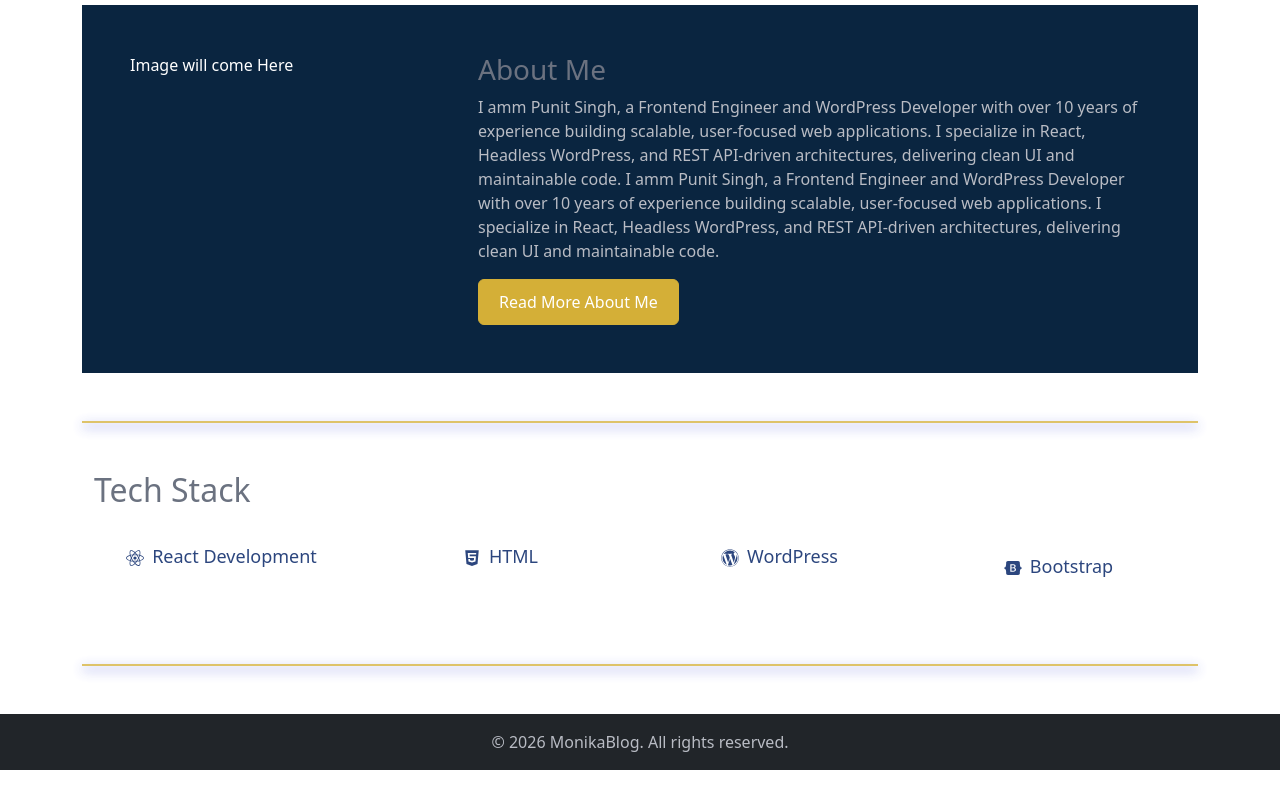
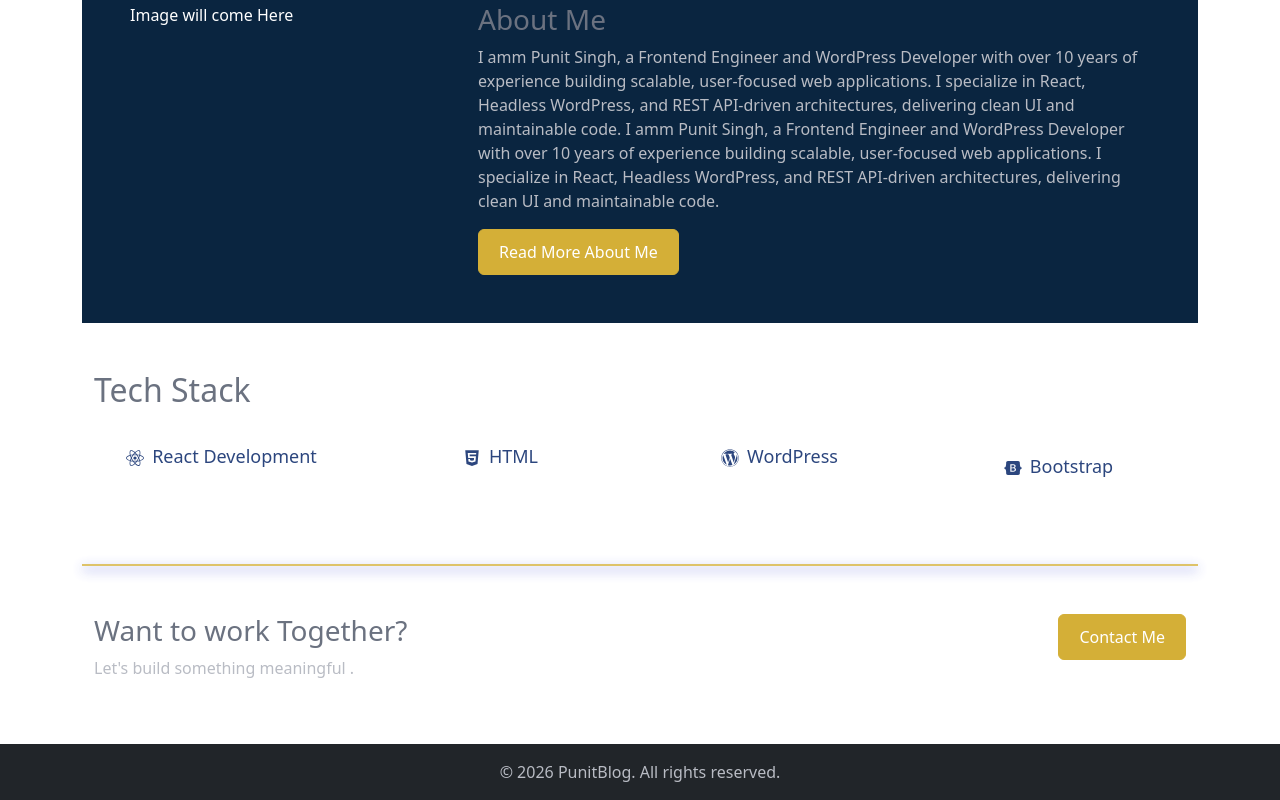
Before and after one commit to monikadass638/React-theme-for-headless-wordpress, a React (Vite) app: page / in a window 1280 px wide. Shown: the part 685-1485 px from the top of the page. Before the commit the page ends 1455 px from the top, so only its background shows below. Built offline with nearby package versions, Linux system fonts and the light colour scheme; no server answers.

Commit message:
added some new features to the pages

```diff
--- a/src/api/wordpress.js
+++ b/src/api/wordpress.js
@@ -3,7 +3,7 @@ import { WP_API_URL } from "../config";
 //get the first 4 latest post
 
 export const getPosts = async () => {
-  const response = await fetch(`${WP_API_URL}posts?per_page=4&_embed`);
+  const response = await fetch(`${WP_API_URL}posts?per_page=3&_embed`);
 
   return response.json();
 };
--- a/src/components/Contact.jsx
+++ b/src/components/Contact.jsx
@@ -2,7 +2,19 @@ import React from 'react'
 
 function Contact() {
     return (
-        <div>Contact</div>
+        <section>
+            <div className="container my-5">
+                <div className='d-flex justify-content-between'>
+                    <div>
+                        <h3>Want to work Together?</h3>
+                        <p>Let's build something meaningful . </p>
+                    </div>
+                    <div> <button className="btn btn-primary-gold ">Contact Me</button></div>
+                </div>
+
+
+            </div>
+        </section>
     )
 }
 
--- a/src/components/Footer.jsx
+++ b/src/components/Footer.jsx
@@ -4,7 +4,7 @@ function Footer() {
     return (
         <section>
             <div className='container-fluid mt-5 navbar-dark bg-dark text-white text-center'>
-                <p className='mb-0 py-3'>© 2026 MonikaBlog. All rights reserved.</p>
+                <p className='mb-0 py-3'>© 2026 PunitBlog. All rights reserved.</p>
             </div>
 
         </section>
--- a/src/components/LatestBlogs.jsx
+++ b/src/components/LatestBlogs.jsx
@@ -22,7 +22,7 @@ function LatestBlogs() {
                 <div className='row'>
                     {
                         latestPost.map((postData, index) => (
-                            <div className='col-md-3 my-3' key={index}>
+                            <div className='col-md-4 my-3' key={index}>
 
                                 <BlogCard post={postData} />
                             </div>
@@ -33,7 +33,7 @@ function LatestBlogs() {
                     }
                 </div>
             </div>
-            <hr className="hr-hero my-5 border-2 opacity-75"></hr>
+
         </section >
     )
 }
--- a/src/pages/BlogList.jsx
+++ b/src/pages/BlogList.jsx
@@ -3,6 +3,7 @@ import Header from '../components/Header'
 import LatestBlogs from '../components/LatestBlogs'
 import { getallPosts } from '../api/wordpress';
 import BlogCard from '../components/BlogCard';
+import Footer from '../components/Footer';
 
 function BlogList() {
     const [allPosts, setallPosts] = useState([]);
@@ -11,6 +12,7 @@ function BlogList() {
         const fetchallposts = async () => {
             const response = await getallPosts();
             setallPosts(response);
+            console.log(response);
         }
         fetchallposts();
 
@@ -25,7 +27,7 @@ function BlogList() {
                     <div className="row my-5">
                         {
                             allPosts.map((postData, index) => (
-                                <div className='col-md-3 mb-3' key={index}>
+                                <div className='col-md-4 mb-4' key={index}>
                                     <BlogCard post={postData} />
                                 </div>
                             ))
@@ -36,6 +38,7 @@ function BlogList() {
 
 
             </section >
+            <Footer />
         </>
 
 
--- a/src/pages/Home.jsx
+++ b/src/pages/Home.jsx
@@ -5,6 +5,7 @@ import Header from "../components/Header"
 import Footer from '../components/Footer'
 import Hero from '../components/Hero'
 import Skills from '../components/Skills'
+import Contact from '../components/Contact'
 
 function Home() {
     return (
@@ -15,8 +16,9 @@ function Home() {
                 <h2>Latest Posts</h2>
                 <LatestBlogs />
                 <AboutMe />
-                <hr className="hr-hero my-5 border-2 opacity-75"></hr>
+
                 <Skills />
+                <Contact />
             </div>
             <Footer />
         </>
```
